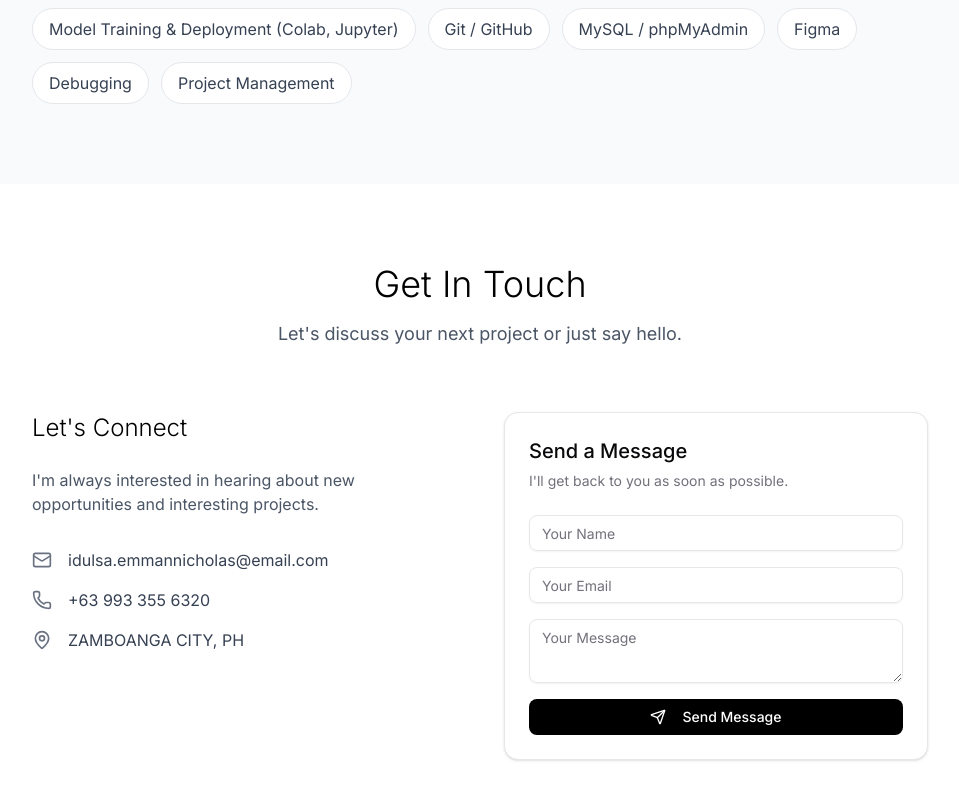
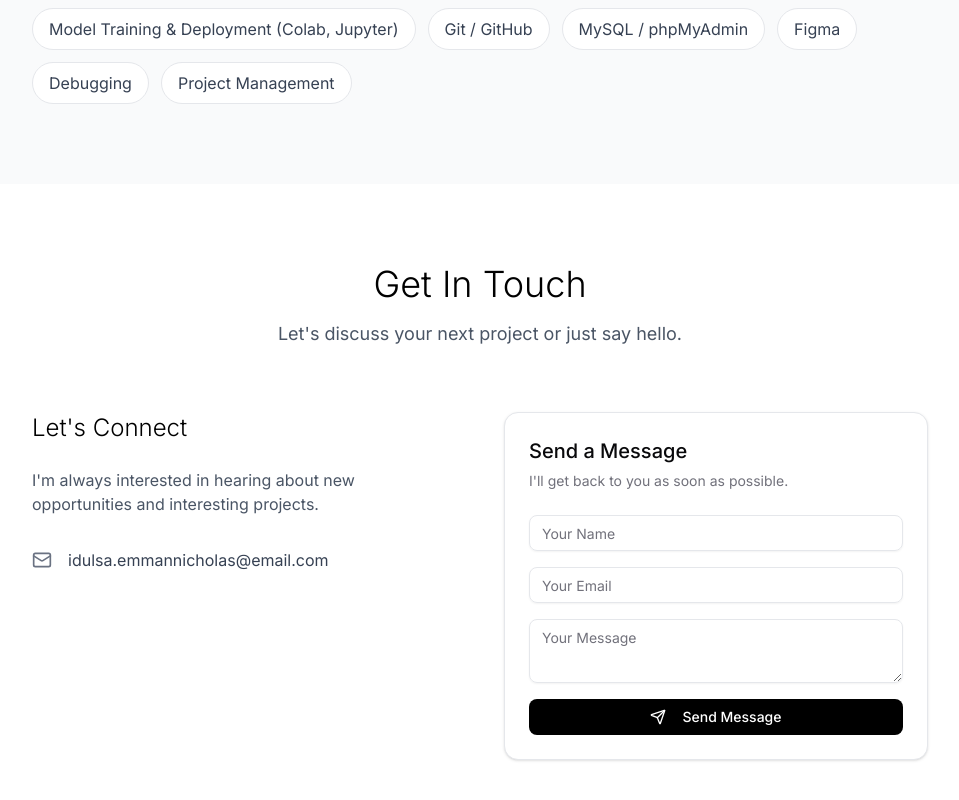
Before and after one commit to nekolaiv/developer-website, a Next.js app: page / in a window 1280 px wide. Shown: the part 3916-4716 px from the top of the page, without its empty margins (160-1119 px from the left). Built offline with nearby package versions, Linux system fonts and the light colour scheme.

Commit message:
update: remove number and address

```diff
--- a/src/components/contact.tsx
+++ b/src/components/contact.tsx
@@ -7,7 +7,7 @@ import { Button } from "@/components/ui/button"
 import { Input } from "@/components/ui/input"
 import { Textarea } from "@/components/ui/textarea"
 import { Card, CardContent, CardDescription, CardHeader, CardTitle } from "@/components/ui/card"
-import { Mail, MapPin, Phone, Send } from "lucide-react"
+import { Mail, Send } from "lucide-react"
 
 export default function Contact() {
   const [formData, setFormData] = useState({
@@ -75,14 +75,6 @@ export default function Contact() {
                 <Mail className="h-5 w-5 text-gray-500" />
                 <span className="text-gray-700 dark:text-gray-300">idulsa.emmannicholas@email.com</span>
               </div>
-              <div className="flex items-center space-x-4">
-                <Phone className="h-5 w-5 text-gray-500" />
-                <span className="text-gray-700 dark:text-gray-300">+63 993 355 6320</span>
-              </div>
-              <div className="flex items-center space-x-4">
-                <MapPin className="h-5 w-5 text-gray-500" />
-                <span className="text-gray-700 dark:text-gray-300">ZAMBOANGA CITY, PH</span>
-              </div>
             </div>
           </div>
 
```
